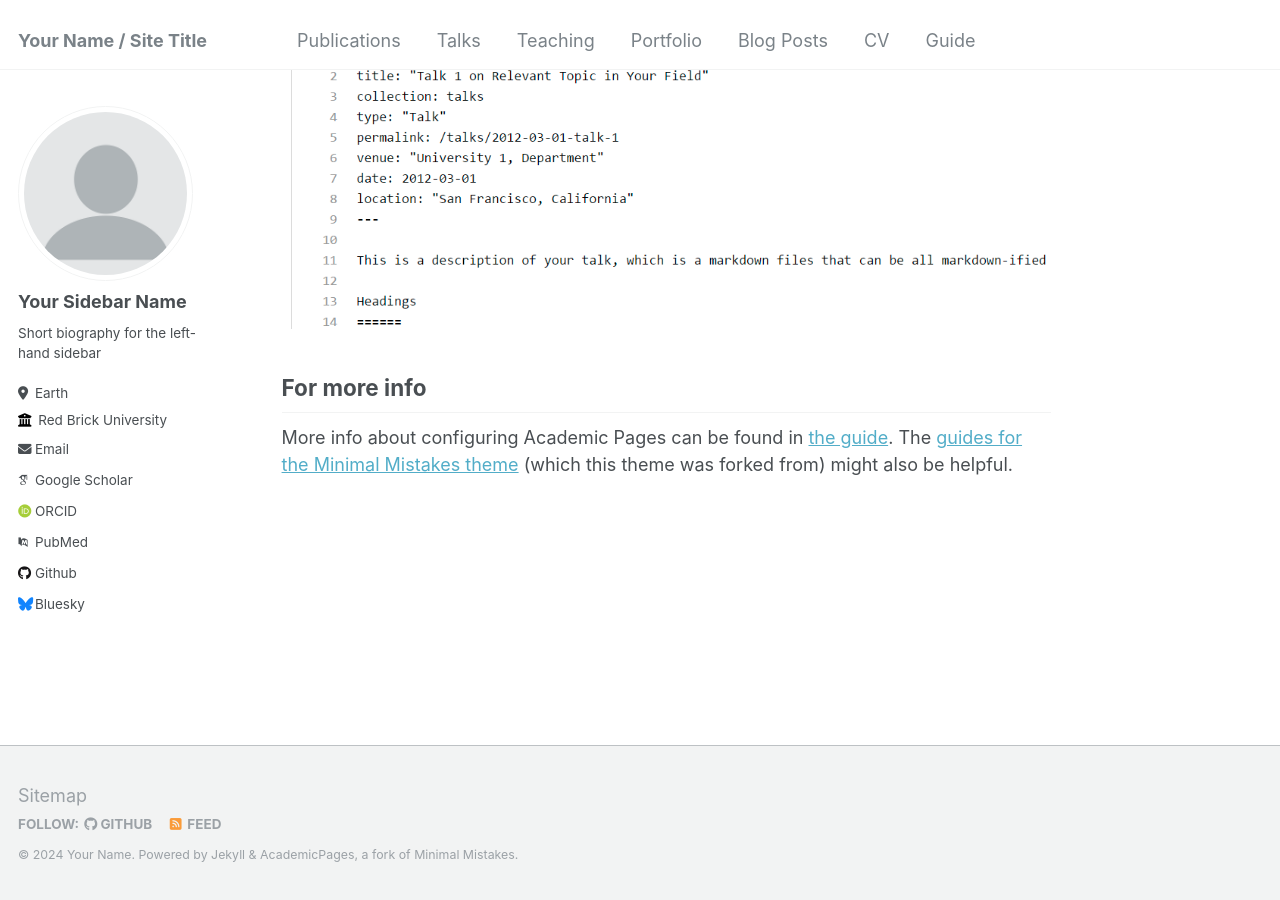
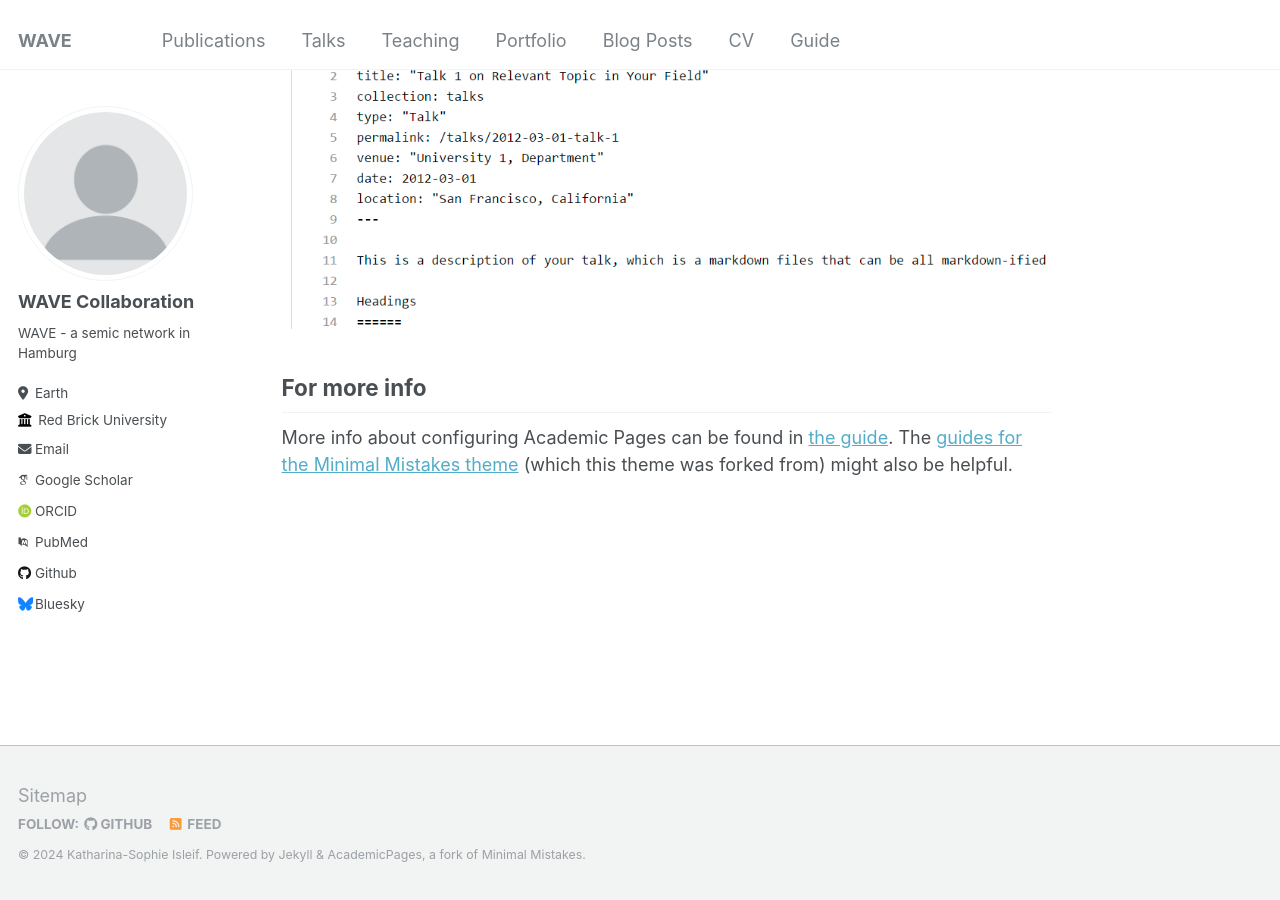
Before and after one commit to Kisleif/WAVE-hamburg, a Jekyll site: the page built from _pages/about.md, in a window 1280 px wide and 900 px high, scrolled down 2660 px. Built offline with Jekyll 4.4.1, drawn with Linux system fonts in a browser that asks for light colours; some web fonts are replaced.

Commit message:
Update _config.yml

```diff
--- a/_config.yml
+++ b/_config.yml
@@ -8,13 +8,13 @@
 
 # Basic Site Settings
 locale                   : "en-US"
-title                    : "Your Name / Site Title"
+title                    : "WAVE"
 title_separator          : "-"
-name                     : &name "Your Name"
+name                     : &name "Katharina-Sophie Isleif"
 description              : &description "personal description"
-url                      : https://academicpages.github.io # the base hostname & protocol for your site e.g. "https://mmistakes.github.io"
+url                      : https://Kisleif.github.io/WAVE-hamburg # the base hostname & protocol for your site e.g. "https://mmistakes.github.io"
 baseurl                  : "" # the subpath of your site, e.g. "/blog"
-repository               : "academicpages/academicpages.github.io"
+repository               : "Kisleif/WAVE-hamburg"
 
 # Site Author - The following control what appear as part of the author content on the side bar.
 #               If a field is blank the icon and link will not appear, otherwise it will be shown.
@@ -22,9 +22,9 @@ repository               : "academicpages/academicpages.github.io"
 author:
   # Biographic information
   avatar           : "profile.png"
-  name             : "Your Sidebar Name"
+  name             : "WAVE Collaboration"
   pronouns         : # example: "she/her"
-  bio              : "Short biography for the left-hand sidebar"
+  bio              : "WAVE - a semic network in Hamburg"
   location         : "Earth"
   employer         : "Red Brick University"
   uri              : # URL
```
